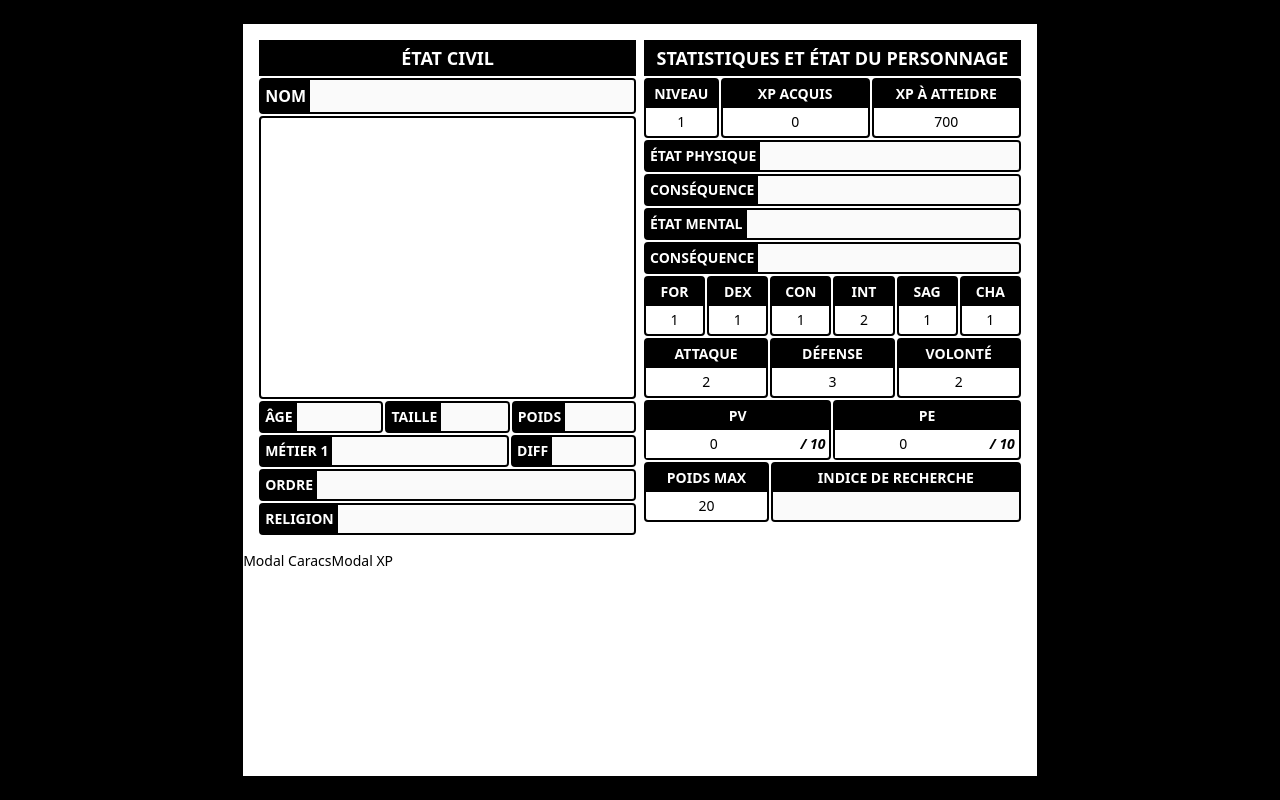
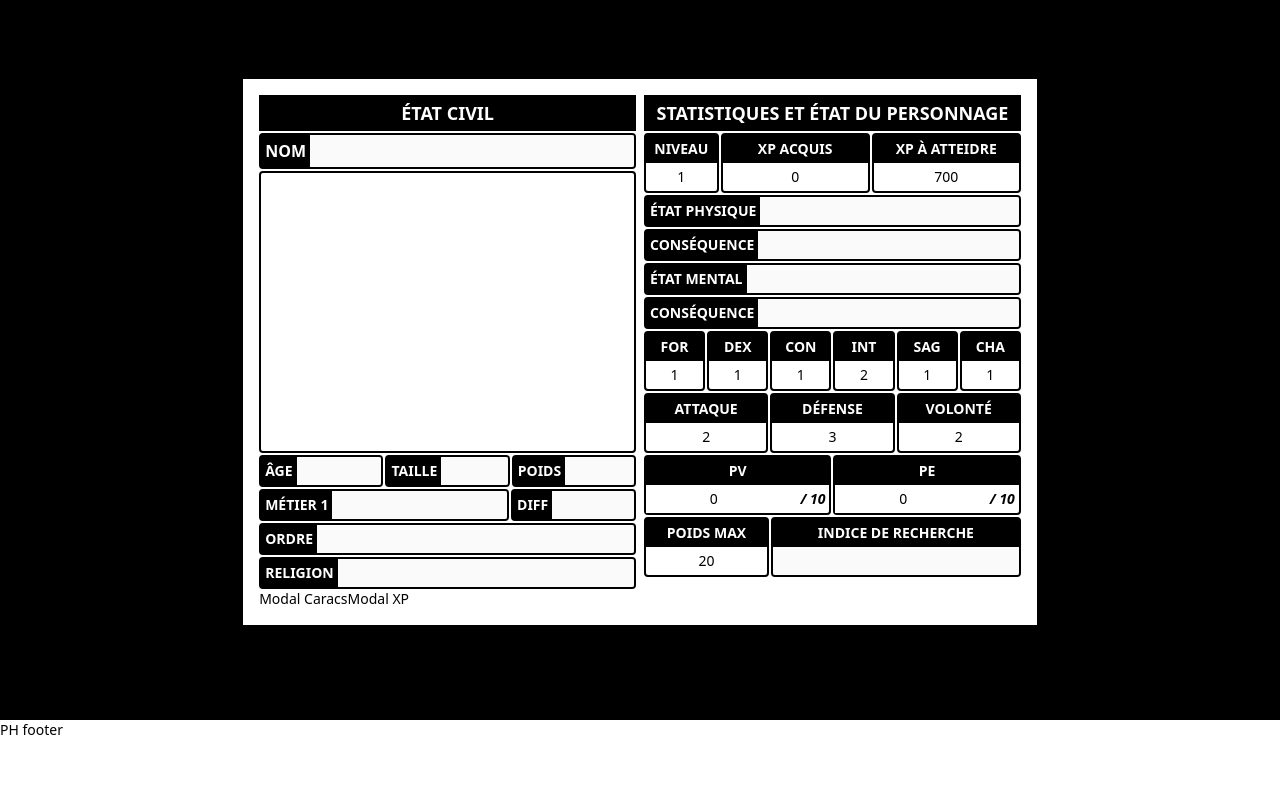
Before and after one commit to LucasPitzalis/2d6-FPI, a React (Vite) app: page / in a window 1280 px wide. Built offline with nearby package versions, Linux system fonts and the light colour scheme.

Commit message:
changed SimpleButton to IconButton + fixed main element size, App component layout, added placeholder footer

```diff
--- a/src/components/App.jsx
+++ b/src/components/App.jsx
@@ -7,13 +7,16 @@ function App() {
   const { modal } = useSelector((state) => state.app);
 
   return (
-    <div className="bg-black h-screen w-screen flex lg:p-6 text-sm">
-      <main className="lg:w-a4 bg-white mx-auto">
-        <Routes>
-          <Route path="/*" element={<Character />} />
-        </Routes>
-        { modal && <Modal /> }
-      </main>
+    <div className="bg-black h-full w-full min-h-screen min-w-screen text-sm flex items-center justify-between flex-col">
+      <div className="flex flex-1 items-center">
+        <main className="lg:w-a4 bg-white p-4">
+          <Routes>
+            <Route path="/*" element={<Character />} />
+          </Routes>
+          { modal && <Modal /> }
+        </main>
+      </div>
+      <footer className="h-20 w-full bg-white mt-4">PH footer</footer>
     </div>
   )
 }
--- a/src/components/Modal.jsx
+++ b/src/components/Modal.jsx
@@ -5,7 +5,7 @@ import { handleModal } from '../actions/app';
 import { useState } from 'react';
 import { useEffect } from 'react';
 import EditExperience from './character/EditExperience';
-import SimpleButton from './buttons/SimpleButton';
+import IconButton from './buttons/IconButton';
 
 export default function Modal() {
     const { modal } = useSelector((state) => state.app);
@@ -33,7 +33,7 @@ export default function Modal() {
             <dialog open className="roundedbg-white text-base">
                 <div className="relative border-b border-gray-400 flex justify-between min-w-[300px]">
                     <h3 className="font-bold">{modalTitle}</h3>
-                    <div className="relative bottom-0.5"><SimpleButton size={24} icon={"close"} handler={() => dispatch(handleModal(false))} /></div>
+                    <div className="relative bottom-0.5"><IconButton size={24} icon={"close"} handler={() => dispatch(handleModal(false))} /></div>
                 </div>
                 {modalContent}
             </dialog>
--- a/src/components/buttons/SimpleButton.jsx
+++ b/src/components/buttons/IconButton.jsx
@@ -1,7 +1,7 @@
 import { X, Edit, Check } from 'lucide-react';
 import PropTypes from 'prop-types';
 
-export default function SimpleButton({ handler, size, icon, hidden }) {
+export default function IconButton({ handler, size, icon, hidden }) {
     function getIcon() {
         switch (icon) {
             case "validate": return <Check size={size}/>;
@@ -18,14 +18,14 @@ export default function SimpleButton({ handler, size, icon, hidden }) {
     );
 }
 
-SimpleButton.propTypes = {
+IconButton.propTypes = {
     handler: PropTypes.func.isRequired,
     icon: PropTypes.string.isRequired,
     hidden: PropTypes.bool,
     size: PropTypes.number,
 };
 
-SimpleButton.defaultProps = {
+IconButton.defaultProps = {
     size: 20,
     hidden: false,
 }
--- a/src/components/character/Character.jsx
+++ b/src/components/character/Character.jsx
@@ -14,7 +14,7 @@ export default function Character() {
 
     return (
         <>
-            <div className="flex p-4 space-y-4 flex-col lg:space-x-2 lg:space-y-0 lg:flex-row">
+            <div className="flex space-y-4 flex-col lg:space-x-2 lg:space-y-0 lg:flex-row">
                 <div className="flex flex-col space-y-0.5 w-full lg:w-1/2">
                     <SectionTitle title="état civil" />
                     <LockedInput label="nom" name="name" isTitle />
--- a/src/components/character/LockedInput.jsx
+++ b/src/components/character/LockedInput.jsx
@@ -6,7 +6,7 @@ import FieldLabel from '../FieldLabel';
 import SheetField from '../SheetField';
 import { noArrows } from '../../utils/styles';
 import { useEffect } from 'react';
-import SimpleButton from '../buttons/SimpleButton';
+import IconButton from '../buttons/IconButton';
 
 
 export default function LockedInput({label, name, htmlType, isTitle, styles, vertical}) {
@@ -38,11 +38,11 @@ export default function LockedInput({label, name, htmlType, isTitle, styles, ver
                     value={currentValue} onChange={(e) => setCurrentValue(e.target.value)}
                 />
                 <div className="absolute right-0">
-                    {locked && <SimpleButton hidden size={15} handler={() => changeLocked(false)} icon="edit" />}
+                    {locked && <IconButton hidden size={15} handler={() => changeLocked(false)} icon="edit" />}
                     {!locked &&
                         <div>
-                            <SimpleButton size={15} handler={handleSave} icon="validate" />
-                            <SimpleButton size={15} handler={() => changeLocked(true)} icon="close" />
+                            <IconButton size={15} handler={handleSave} icon="validate" />
+                            <IconButton size={15} handler={() => changeLocked(true)} icon="close" />
                         </div>
                     }
                 </div>
```
